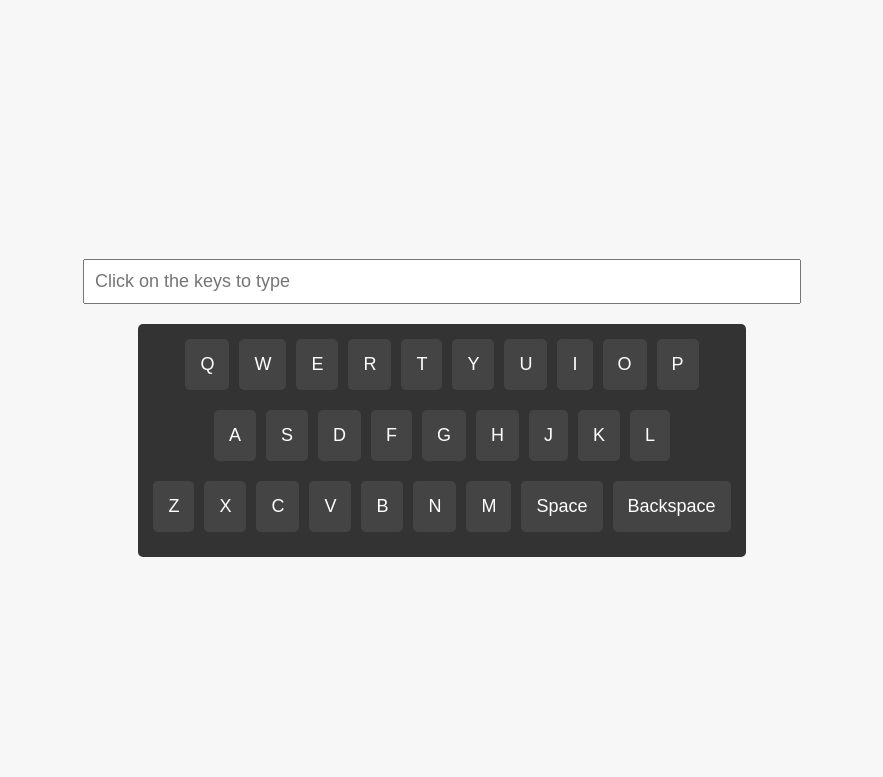
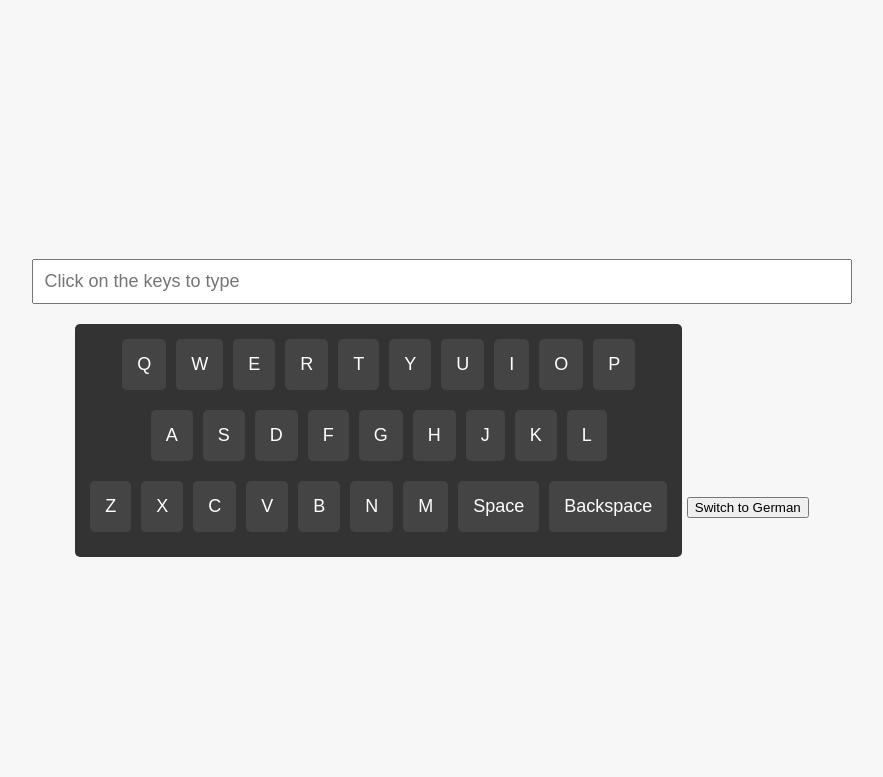
Before and after one commit to ogicode/keyboard, a Flask app: page / in a window 1280 px wide. Shown: the top 777 px of the page, without its empty margins (198-1081 px from the left). Run offline with Flask 3, Linux system fonts and the light colour scheme.

Commit message:
chatgpt-end

```diff
--- a/static/js/script.js
+++ b/static/js/script.js
@@ -1,8 +1,50 @@
 const keys = document.querySelectorAll(".key");
 const textInput = document.getElementById("textInput");
+const languageToggle = document.getElementById("languageToggle");
+
+let language = 'en'; // Default to English
+
+const englishKeys = {
+    row1: ['Q', 'W', 'E', 'R', 'T', 'Y', 'U', 'I', 'O', 'P'],
+    row2: ['A', 'S', 'D', 'F', 'G', 'H', 'J', 'K', 'L'],
+    row3: ['Z', 'X', 'C', 'V', 'B', 'N', 'M']
+};
+
+const germanKeys = {
+    row1: ['Q', 'W', 'E', 'R', 'T', 'Z', 'U', 'I', 'Ö', 'P'],
+    row2: ['A', 'S', 'D', 'F', 'G', 'H', 'J', 'K', 'L'],
+    row3: ['Y', 'X', 'C', 'V', 'B', 'N', 'M']
+};
+
+function updateKeyboard() {
+    const row1 = Array.from(document.getElementById('row1').children);
+    const row2 = Array.from(document.getElementById('row2').children);
+    const row3 = Array.from(document.getElementById('row3').children);
+
+    if (language === 'en') {
+        row1.forEach((key, index) => key.innerText = englishKeys.row1[index]);
+        row2.forEach((key, index) => key.innerText = englishKeys.row2[index]);
+        row3.forEach((key, index) => key.innerText = englishKeys.row3[index]);
+    } else {
+        row1.forEach((key, index) => key.innerText = germanKeys.row1[index]);
+        row2.forEach((key, index) => key.innerText = germanKeys.row2[index]);
+        row3.forEach((key, index) => key.innerText = germanKeys.row3[index]);
+    }
+}
+
+languageToggle.addEventListener('click', function () {
+    if (language === 'en') {
+        language = 'de';
+        languageToggle.innerText = 'Switch to English';
+    } else {
+        language = 'en';
+        languageToggle.innerText = 'Switch to German';
+    }
+    updateKeyboard();
+});
 
 keys.forEach(key => {
-    key.addEventListener("click", function() {
+    key.addEventListener("click", function () {
         if (this.innerText === "Space") {
             textInput.value += " ";
         } else if (this.innerText === "Backspace") {
--- a/templates/index.html
+++ b/templates/index.html
@@ -11,7 +11,7 @@
     <div class="container">
         <input type="text" id="textInput" placeholder="Click on the keys to type" />
         <div class="keyboard">
-            <div class="row">
+            <div class="row" id="row1">
                 <button class="key">Q</button>
                 <button class="key">W</button>
                 <button class="key">E</button>
@@ -23,7 +23,7 @@
                 <button class="key">O</button>
                 <button class="key">P</button>
             </div>
-            <div class="row">
+            <div class="row" id="row2">
                 <button class="key">A</button>
                 <button class="key">S</button>
                 <button class="key">D</button>
@@ -34,7 +34,7 @@
                 <button class="key">K</button>
                 <button class="key">L</button>
             </div>
-            <div class="row">
+            <div class="row" id="row3">
                 <button class="key">Z</button>
                 <button class="key">X</button>
                 <button class="key">C</button>
@@ -46,6 +46,8 @@
                 <button class="key">Backspace</button>
             </div>
         </div>
+        <!-- Language Toggle Button -->
+        <button id="languageToggle">Switch to German</button>
     </div>
 
     <script src="{{ url_for('static', filename='js/script.js') }}"></script>
```
